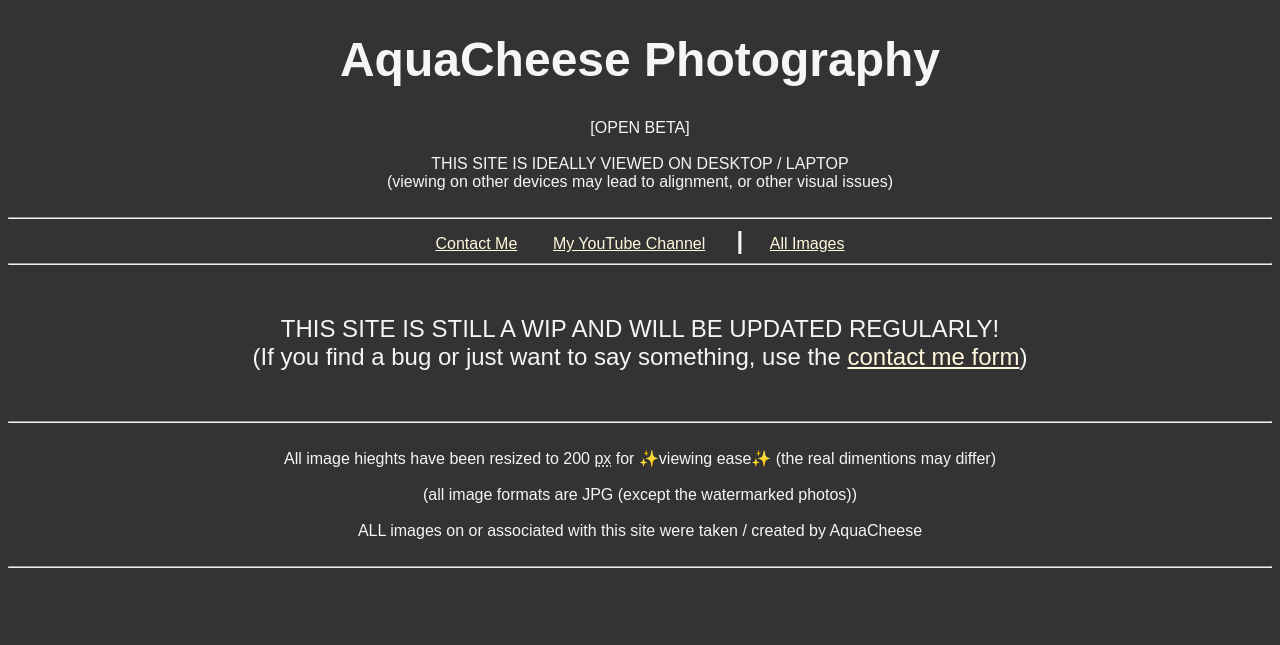
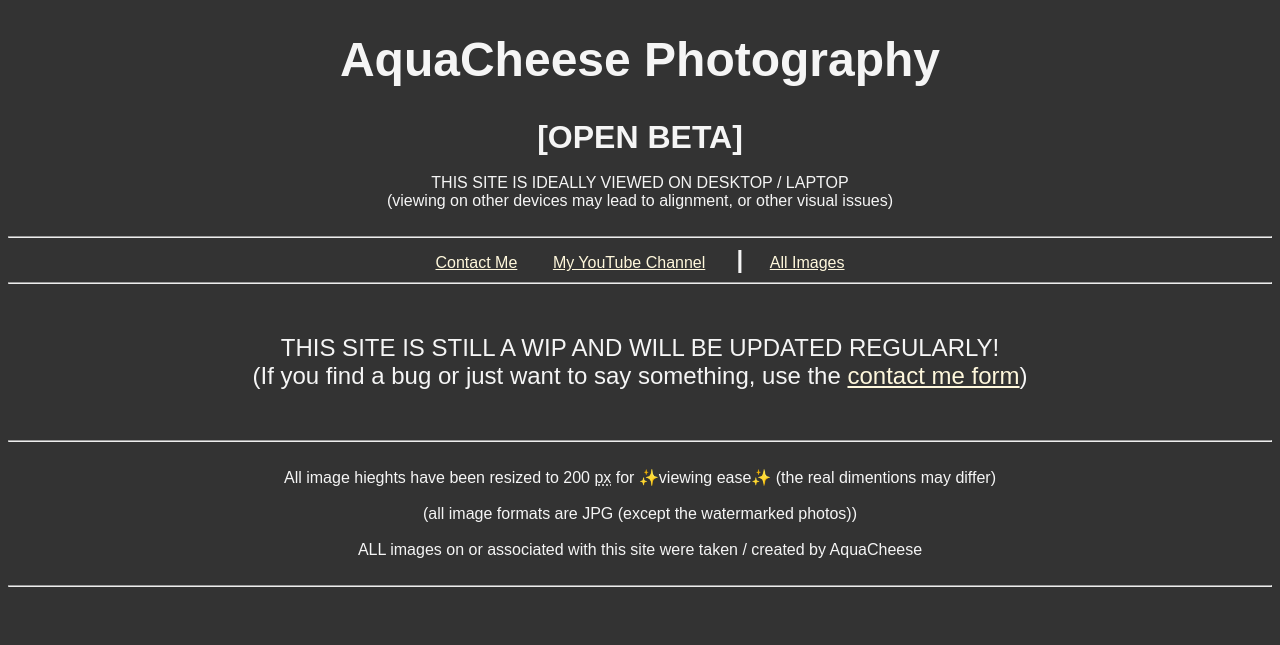
Before and after one commit to AquaCheese/aquacheese-photo, a plain HTML site: page index.html in a window 1280 px wide. Shown: the top 645 px of the page. Drawn offline with Linux system fonts and the light colour scheme.

Commit message:
Update index.html

```diff
--- a/index.html
+++ b/index.html
@@ -30,7 +30,7 @@
     </head>
     <body>
         <b><h1 style="font-size: xxx-large;">AquaCheese Photography</h1></b>
-        [OPEN BETA]
+        <b style="font-size: xx-large;">[OPEN BETA]</b>
         <br>
         <br>
         THIS SITE IS IDEALLY VIEWED ON DESKTOP / LAPTOP <br> (viewing on other devices may lead to alignment, or other visual issues)
```
